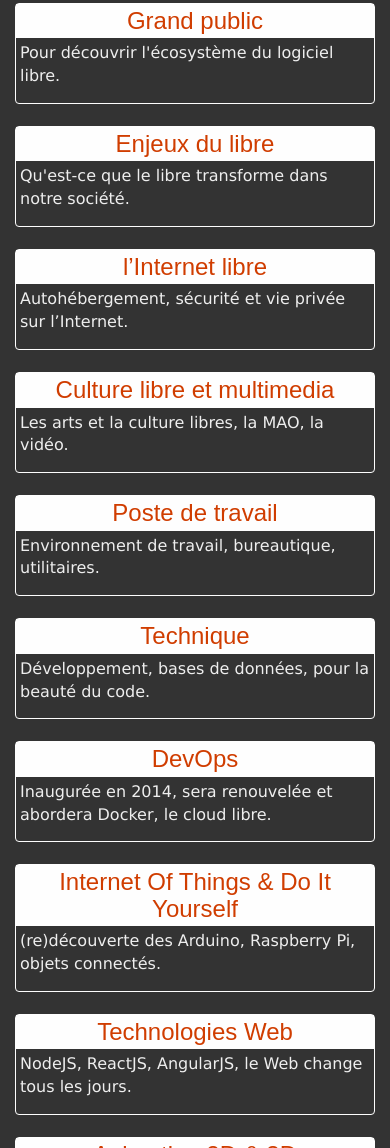
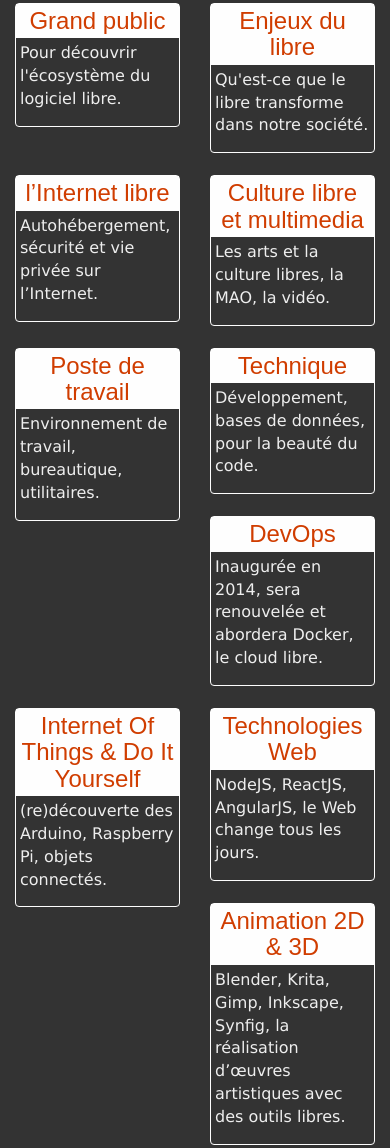
Before and after one commit to slestang/cdl-site-teasing, a website: page www/index.html in a window 390 px wide. Shown: the part 1798-2946 px from the top of the page. Drawn offline with Linux system fonts and the light colour scheme; files whose address does not match are found by name; a web font is replaced by a local one.

Commit message:
Change size blocks in prog for tablet

```diff
--- a/www/index.html
+++ b/www/index.html
@@ -118,48 +118,48 @@
             <h2>Programme</h2>
             <p>Plusieurs conférences et ateliers se déroulent tout le week-end, autour de thématiques aussi bien grand public que plus techniques.</p>
             <div class="thematiques row">
-              <div class="col-sm-4 col-md-3">
+              <div class="col-xs-6 col-sm-4 col-md-3">
                 <div class="thumbnail">
                   <h3>Grand public</h3>
                   <p>Pour découvrir l'écosystème du logiciel libre.</p></div></div>
-              <div class="col-sm-4 col-md-3">
+              <div class="col-xs-6 col-sm-4 col-md-3">
                 <div class="thumbnail">
                   <h3>Enjeux du libre</h3>
                   <p>Qu'est-ce que le libre transforme dans notre société.</p></div></div>
-              <div class="col-sm-4 col-md-3">
+              <div class="col-xs-6 col-sm-4 col-md-3">
                 <div class="thumbnail">
                   <h3>l’Internet libre</h3>
                   <p>Autohébergement, sécurité et vie privée sur l’Internet.</p></div></div>
-              <div class="col-sm-4 col-md-3">
+              <div class="col-xs-6 col-sm-4 col-md-3">
                 <div class="thumbnail">
                   <h3>Culture libre et multimedia</h3>
                     <p>Les arts et la culture libres, la MAO, la vidéo.</p></div></div>
-              <div class="col-sm-4 col-md-3">
+              <div class="col-xs-6 col-sm-4 col-md-3">
                 <div class="thumbnail">
                   <h3>Poste de travail</h3>
                   <p>Environnement de travail, bureautique, utilitaires.</p></div></div>
-              <div class="col-sm-4 col-md-3">
+              <div class="col-xs-6 col-sm-4 col-md-3">
                 <div class="thumbnail">
                   <h3>Technique</h3>
                   <p>Développement, bases de données, pour la beauté du code.</p></div></div>
-              <div class="col-sm-4 col-md-3">
+              <div class="col-xs-6 col-sm-4 col-md-3">
                 <div class="thumbnail">
                   <h3>DevOps</h3>
                   <p>Inaugurée en 2014, sera renouvelée et abordera Docker, le cloud libre.</p></div></div>
-              <div class="col-sm-4 col-md-3">
+              <div class="col-xs-6 col-sm-4 col-md-3">
                 <div class="thumbnail">
                   <h3>Internet Of Things & Do It Yourself</h3>
                   <p>(re)découverte des Arduino, Raspberry Pi, objets connectés.</p></div></div>
-              <div class="col-sm-4 col-md-3">
+              <div class="col-xs-6 col-sm-4 col-md-3">
                 <div class="thumbnail">
                   <h3>Technologies Web</h3>
                   <p>NodeJS, ReactJS, AngularJS, le Web change tous les jours.</p></div></div>
-              <div class="col-sm-4 col-md-3">
+              <div class="col-xs-6 col-sm-4 col-md-3">
                 <div class="thumbnail">
                   <h3>Animation 2D & 3D</h3>
                   <p>Blender, Krita, Gimp, Inkscape, Synfig, la réalisation d’œuvres artistiques avec
               des outils libres.</p></div></div>
-              <div class="col-sm-4 col-md-3">
+              <div class="col-xs-6 col-sm-4 col-md-3">
                 <div class="thumbnail">
                   <h3>AkademyFR</h3>
                   <p>Le rendez-vous de la communauté francophone de KDE et de Qt.</p></div></div>
```
Also changed, not shown: README.md.
